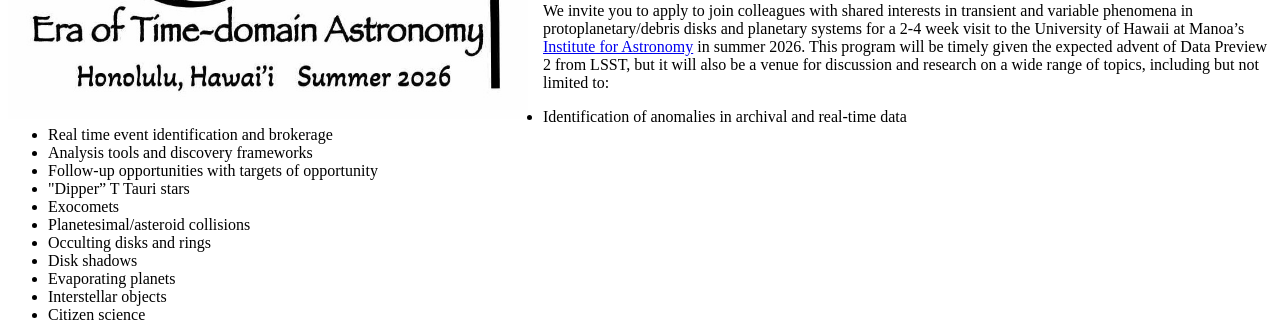
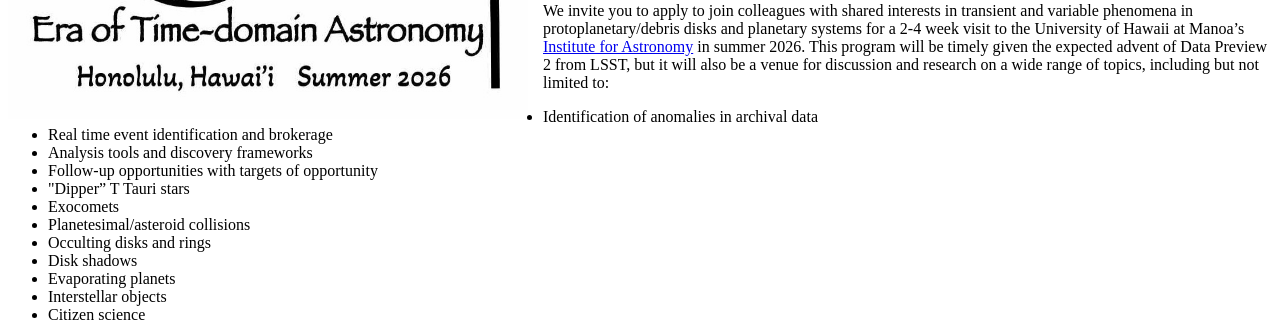
Before and after one commit to egaidos/egaidos.github.io, a Jekyll site: the page epseta26.html, which Jekyll copies as it is, in a window 1280 px wide. Shown: the part 289-611 px from the top of the page. Built offline with Jekyll 4.4.1, drawn with Linux system fonts in a browser that asks for light colours; a style sheet for code colours, icons or effects is not loaded.

Commit message:
Update epseta26.html

```diff
--- a/epseta26.html
+++ b/epseta26.html
@@ -28,7 +28,7 @@
 <p></p>We invite you to apply to join colleagues with shared interests in transient and variable phenomena in protoplanetary/debris disks and planetary systems for a 2-4 week visit to the University of Hawaii at Manoa’s <a href="https://www.ifa.hawaii.edu">Institute for Astronomy</a> in summer 2026.  This program will be timely given the expected advent of Data Preview 2 from LSST, but it will also be a venue for discussion and research on a wide range of topics, including but not limited to:</p>
 
 <ul>
-<li>Identification of anomalies in archival and real-time data</li>
+<li>Identification of anomalies in archival data</li>
 <li>Real time event identification and brokerage</li>
 <li>Analysis tools and discovery frameworks</li>
 <li>Follow-up opportunities with targets of opportunity</li>
```
